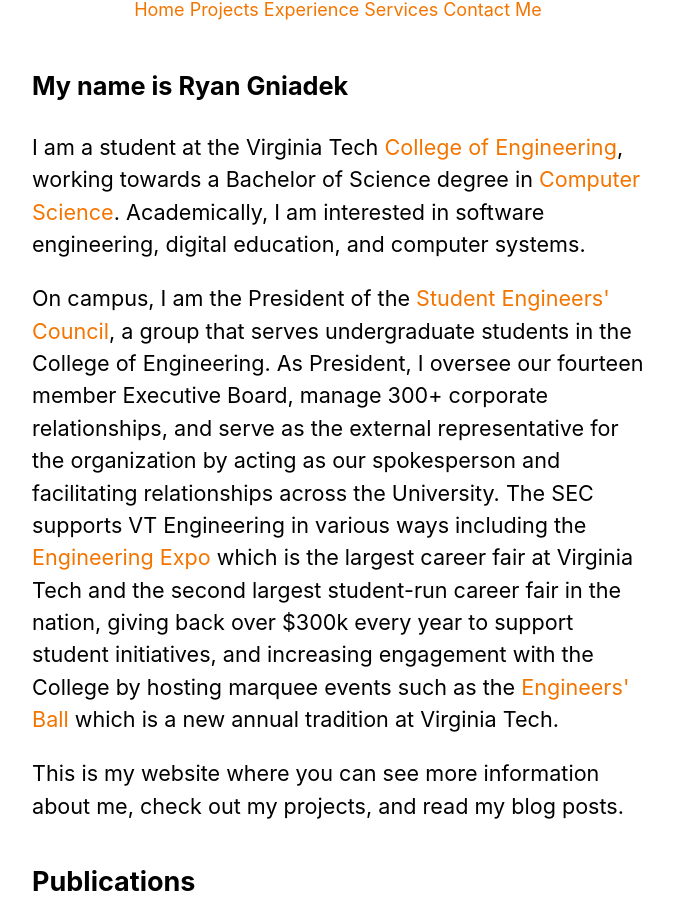
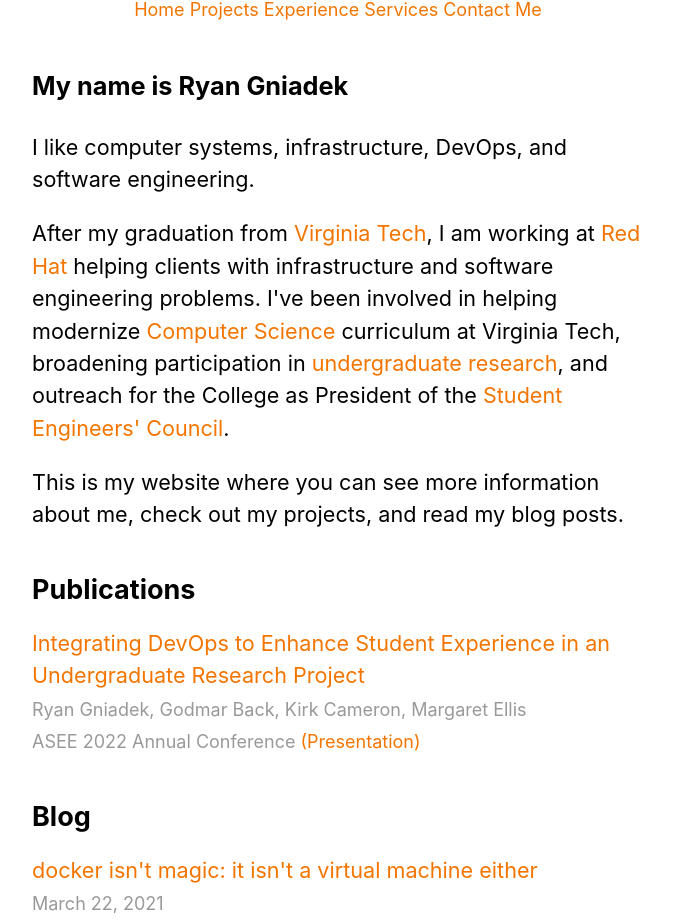
Before and after one commit to ryangniadek/next-js-website, a Next.js app: page / in a window 1280 px wide. Shown: the part 258-1181 px from the top of the page, without its empty margins (302-975 px from the left). Built offline with nearby package versions, Linux system fonts and the light colour scheme.

Commit message:
Updated home page

```diff
--- a/pages/index.js
+++ b/pages/index.js
@@ -14,36 +14,14 @@ export default function Home({ allPostsData }) {
       <section className={utilStyles.headingMd}>
         <h3>My name is Ryan Gniadek</h3>
         <p>
-          I am a student at the Virginia Tech{" "}
-          <Link href="https://eng.vt.edu/">
-            <a>College of Engineering</a>
-          </Link>
-          , working towards a Bachelor of Science degree in{" "}
-          <Link href="https://cs.vt.edu/">
-            <a>Computer Science</a>
-          </Link>
-          . Academically, I am interested in software engineering, digital education, and computer systems.{" "}
+          I like computer systems, infrastructure, DevOps, and software engineering.{" "}
         </p>
         <p>
-          On campus, I am the President of the{" "}
-          <Link href="https://sec.vt.edu/about/leadership/RyanGniadek.html">
+        After my graduation from <Link href="https://eng.vt.edu/"><a>Virginia Tech</a></Link>, I am working at <Link href="www.redhat.com"><a>Red Hat</a></Link> helping clients with infrastructure and software engineering problems. I've been involved in helping modernize <Link href="https://cs.vt.edu/">
+            <a>Computer Science</a>
+          </Link> curriculum at Virginia Tech, broadening participation in <Link href="https://csgenome.org/about"><a>undergraduate research</a></Link>, and outreach for the College as President of the <Link href="https://sec.vt.edu/about/leadership/RyanGniadek.html">
             <a>Student Engineers' Council</a>
-          </Link>
-          , a group that serves undergraduate students in the College of
-          Engineering. As President, I oversee our fourteen member Executive Board,
-          manage 300+ corporate relationships, and serve as the external representative for
-          the organization by acting as our spokesperson and facilitating relationships across the University.
-          The SEC supports VT Engineering in various ways including the{" "}
-          <Link href="https://sec.vt.edu/expo">
-            <a>Engineering Expo </a>
-          </Link>
-          which is the largest career fair at Virginia Tech and the second largest student-run career fair in the nation,
-          giving back over $300k every year to support student initiatives, and increasing engagement with the College by
-          hosting marquee events such as the{" "}
-          <Link href="https://twitter.com/VTEngineering/status/1498466372279488514">
-            <a>Engineers' Ball </a>
-          </Link>
-          which is a new annual tradition at Virginia Tech.
+          </Link>.
         </p>
         <p>
           This is my website where you can see more information about me, check
```
